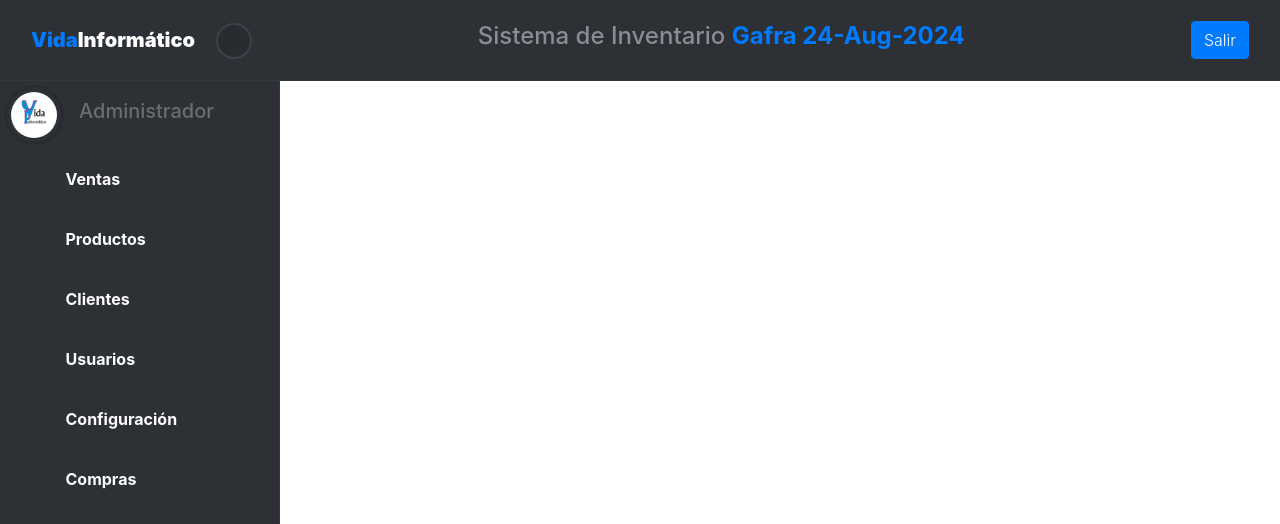
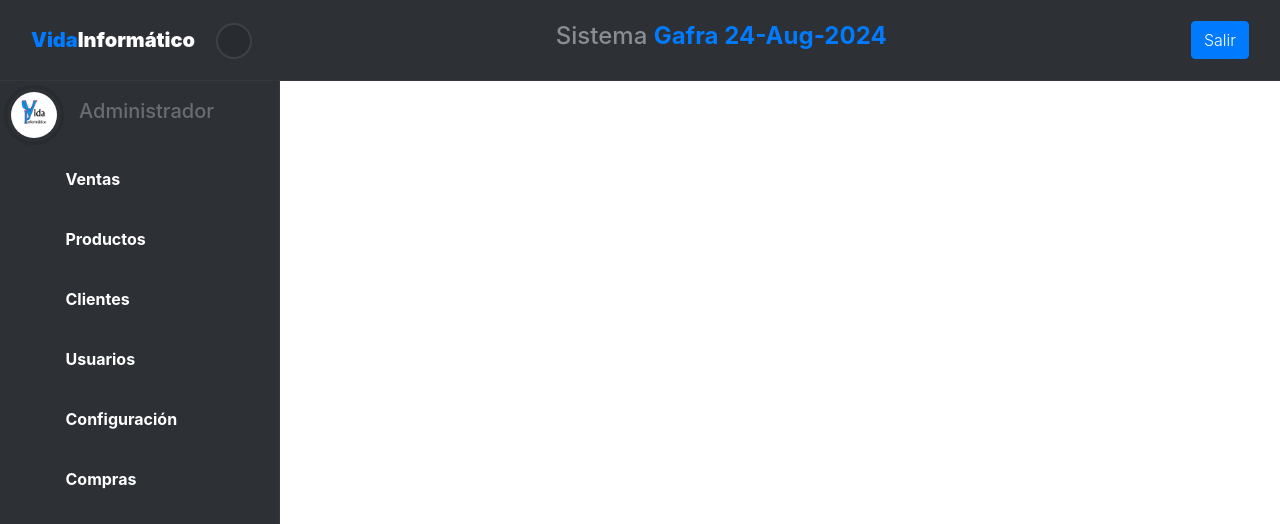
Before and after one commit to julianGPR/gafra_mvc, a PHP site: template Views/Template/header.php in a window 1280 px wide. Shown: the top 524 px of the page. Run offline with PHP 8.4, Linux system fonts and the light colour scheme; the template is opened without the code that fills it, so the values that code supplies are empty; the visitor is signed in with stand-in values (Sample User, id 1); a stand-in replaces the project's code that opens the database connection; some libraries are stand-ins or nearby versions.

Commit message:
Cambio de nombre

```diff
--- a/Views/Template/header.php
+++ b/Views/Template/header.php
@@ -4,7 +4,7 @@
 <head>
     <meta charset="utf-8">
     <meta http-equiv="X-UA-Compatible" content="IE=edge">
-    <title>Sistema</title>
+    <title>Sistema de ventas </title>
     <meta name="description" content="">
     <meta name="viewport" content="width=device-width, initial-scale=1">
     <meta name="robots" content="all,follow">
@@ -37,7 +37,7 @@
                     <button class="sidebar-toggle"><i class="fas fa-arrow-alt-circle-left"></i></button>
                 </div>
                 <div class="right-menu list-inline no-margin-bottom">
-                    <h4>Sistema de Inventario <strong class="text-primary">Gafra <?php echo date("d-M-Y") ?></strong></h4>
+                    <h4>Sistema <strong class="text-primary">Gafra <?php echo date("d-M-Y") ?></strong></h4>
                 </div>
                 <!-- Log out               -->
                 <div class="list-inline-item logout">
```
